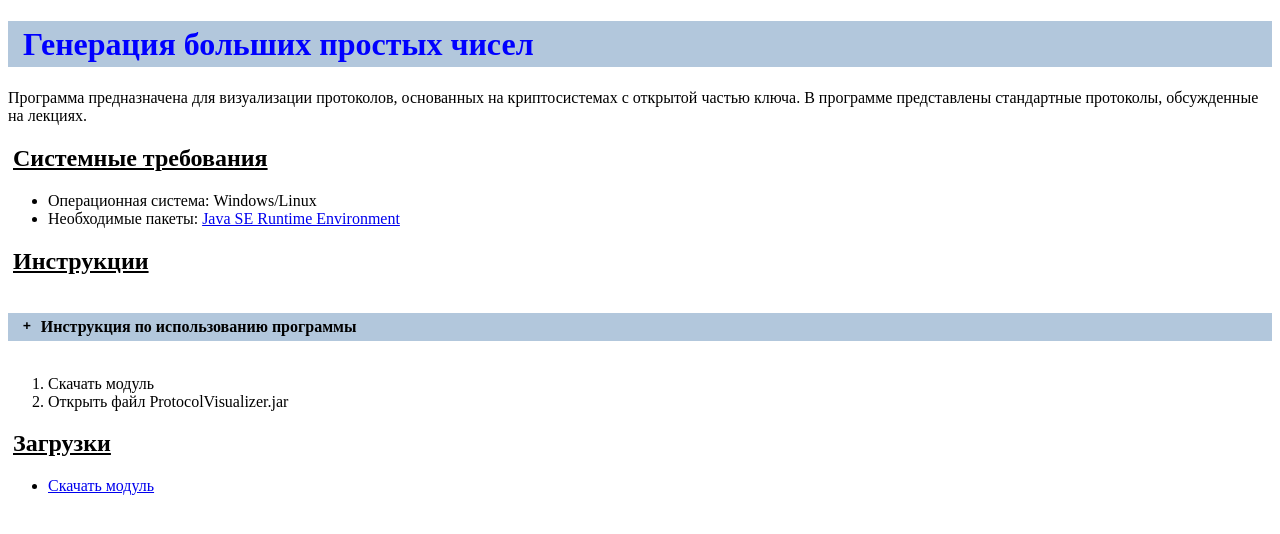
After one commit to dmitr1y/edu-modules, a PHP site: page /modules/client/forDownload/wisetask/index.html in a window 1280 px wide. The commit adds this page. Shown: the top 534 px of the page. Run offline with PHP 8.4, Linux system fonts and the light colour scheme.

Commit message:
added some documentation

```diff
--- a/index.php
+++ b/index.php
@@ -81,7 +81,7 @@ and open the template in the editor.
                 <ul>
                     <li><a href="#" onclick="changeSrc('modules/client/forDownload/ProtocolVisualizer/')">Визуализатор
                             протоколов</a></li>
-                    <li><a href="#" onclick="changeSrc('modules/client/forDownload/wisetask_linux/')">wisetask
+                    <li><a href="#" onclick="changeSrc('modules/client/forDownload/wisetask/')">wisetask
                             (java)</a></li>
                     <li><a href="#" onclick="changeSrc('modules/client/forDownload/AltExam-v1.0/')">AltExam-v1.0</a>
                     </li>
--- /dev/null
+++ b/modules/client/forDownload/wisetask/index.html
@@ -0,0 +1,53 @@
+<!DOCTYPE html>
+<!--
+To change this license header, choose License Headers in Project Properties.
+To change this template file, choose Tools | Templates
+and open the template in the editor.
+-->
+<html>
+<head>
+    <title>TODO supply a title</title>
+    <meta charset="UTF-8">
+    <link rel="stylesheet" type="text/css" href="module.css">
+    <meta name="viewport" content="width=device-width, initial-scale=1.0">
+</head>
+<body>
+<div class="content">
+    <div class="header">
+        <h1 class="logo">Генерация больших простых чисел</h1>
+    </div>
+    <div class="info">
+        <p>Программа предназначена для визуализации протоколов, основанных на криптосистемах с открытой частью ключа.
+            В программе представлены стандартные протоколы, обсужденные на лекциях. </p>
+        <h2>Системные требования</h2>
+        <ul>
+            <li>Операционная система: Windows/Linux</li>
+            <li>Необходимые пакеты: <a target="_blank"
+                                       href="http://www.oracle.com/technetwork/java/javase/downloads/jre8-downloads-2133155.html">Java
+                SE
+                Runtime Environment</a></li>
+        </ul>
+        <h2>Инструкции</h2>
+        <br/>
+        <div class="spoiler">
+            <input type="checkbox" id="spoilerid_1"><label for="spoilerid_1">
+            Инструкция по использованию программы
+        </label>
+            <div class="spoiler_body">
+
+            </div>
+        </div>
+        <br/>
+        <ol>
+            <li>Скачать модуль</li>
+            <li>Открыть файл ProtocolVisualizer.jar</li>
+        </ol>
+    </div>
+    <h2>Загрузки</h2>
+    <ul>
+        <li><a class="download" href='2.rar'>Скачать модуль</a></li>
+    </ul>
+    <br/>
+</div>
+</body>
+</html>
--- /dev/null
+++ b/modules/client/forDownload/wisetask/module.css
@@ -0,0 +1,43 @@
+.content {
+    /* margin: 0; */
+    width: 100%;
+    /* padding: 0; */
+}
+
+.header {
+    background-color: #b2c7dc;
+    /* height: 60px; */
+    display: block;
+    width: 100%;
+}
+
+.logo {
+    color: blue;
+    /* margin: auto; */
+    /* text-decoration: none; */
+    /* text-transform: uppercase; */
+    line-height: 36px;
+    padding: 5px;
+    margin-left: 10px;
+}
+
+.info {
+
+}
+
+.download {
+
+}
+
+h2 {
+    text-decoration: underline;
+    margin-left: 5px;
+}
+
+.spoiler > input + label:after{content: "+";margin-right: 10px;float: left;font-family: monospace;font-weight: bold;}
+.spoiler > input:checked + label:after{content: "-";float: left;margin-right: 10px;font-family: monospace;font-weight: bold;}
+.spoiler > input{display:none;}
+.spoiler > input + label , .spoiler > .spoiler_body{background: #b2c7dc;padding:5px 15px;overflow:hidden;width:100%;box-sizing: border-box;display: block;font-weight: 700;cursor: pointer;}
+.spoiler > input + label + .spoiler_body{display:none;}
+.spoiler > input:checked + label + .spoiler_body{display: block;font-weight: 100;}
+.spoiler > .spoiler_body{background: #FFF;border: 3px solid #b2c7dc;border-top: none;}
```
Also changed, not shown: modules/client/forDownload/wisetask_linux/index.html (deleted, +0 -20 lines), 3 other files.
